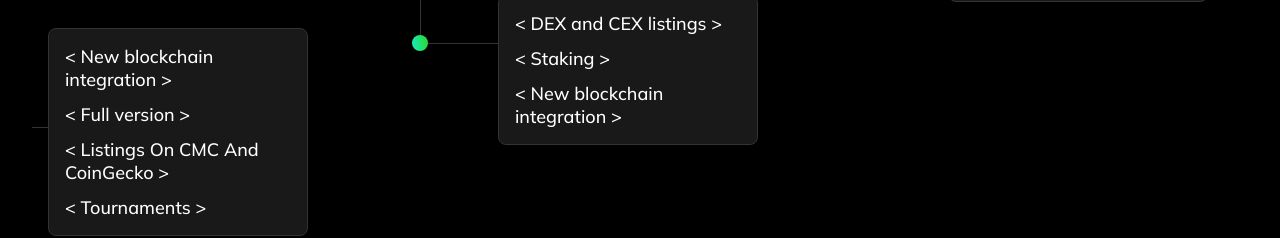
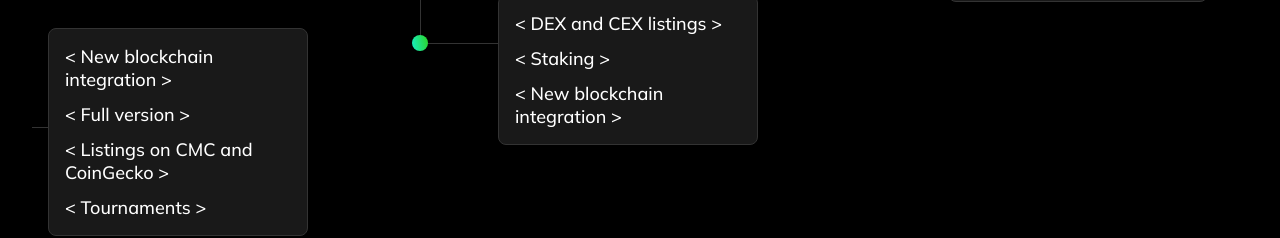
Before and after one commit to StoryTW/aavault-nextjs, a Next.js app: page / in a window 1280 px wide. Shown: the part 5620-5858 px from the top of the page. Built offline with nearby package versions, Linux system fonts and the light colour scheme.

Commit message:
Исправлены орфографические ошибки, изменена ссылка на discord, добавлен GTag

```diff
--- a/package.json
+++ b/package.json
@@ -10,6 +10,7 @@
     "lint": "next lint"
   },
   "dependencies": {
+    "@next/third-parties": "^14.2.5",
     "framer-motion": "^11.2.12",
     "next": "^14.2.5",
     "next-sitemap": "^4.2.3",
--- a/src/app/layout.tsx
+++ b/src/app/layout.tsx
@@ -7,6 +7,7 @@
 import 'swiper/css/navigation';
 import 'swiper/css/effect-cards';
 import '@/assets/styles/index.scss';
+import { GoogleAnalytics } from '@next/third-parties/google';
 
 const mulish = Mulish({ subsets: ['latin'] });
 
@@ -29,6 +30,7 @@
           <Footer />
         </div>
       </body>
+      <GoogleAnalytics gaId='G-4PTRVLFR5Z'/>
     </html>
   );
 }
--- a/src/components/Sections/RoadmapSection/RoadmapSection.tsx
+++ b/src/components/Sections/RoadmapSection/RoadmapSection.tsx
@@ -63,7 +63,7 @@
         text: '< Full version >',
       },
       {
-        text: '< Listings On CMC And CoinGecko >',
+        text: '< Listings on CMC and CoinGecko >',
       },
       {
         text: '< Tournaments >',
--- a/src/components/Socials/Socials.tsx
+++ b/src/components/Socials/Socials.tsx
@@ -15,7 +15,7 @@
           <Image src={'/images/telegram.svg'} width={24} height={24} alt='telegram' />
         </ButtonLink>
 
-        <ButtonLink href={'https://discord.gg/BCV39jR8'} target='_blank'>
+        <ButtonLink href={'https://discord.gg/FhXQgY3S'} target='_blank'>
           <Image src={'/images/discord.svg'} width={24} height={24} alt='discord' />
         </ButtonLink>
       </div>
```
Also changed, not shown: 1 other file (tests, documents, lock files or other folders).
